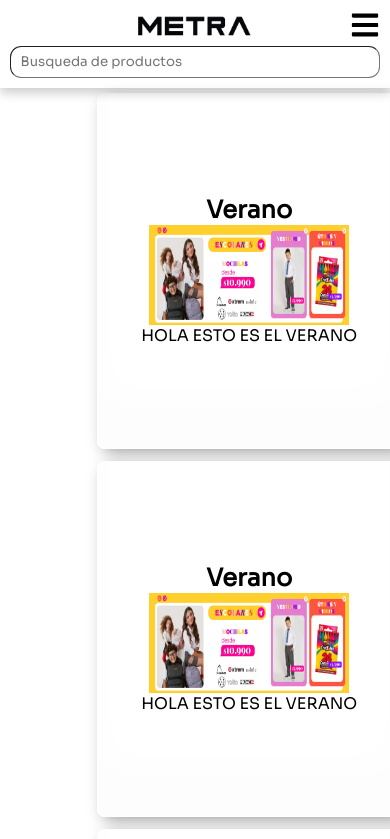
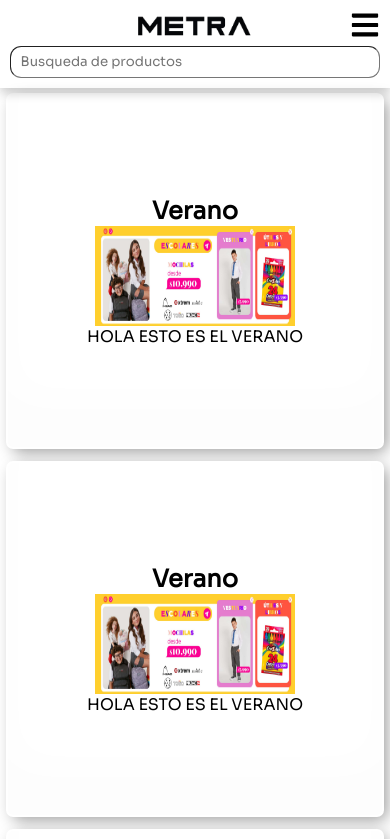
Before and after one commit to imanuel96i/react-full-stack, a React (Create React App) app: page /Products in a window 390 px wide. Shown: the top 839 px of the page. Built offline with nearby package versions, Linux system fonts and the light colour scheme.

Commit message:
Fix Left Nav products 2.0

```diff
--- a/src/components/css/Products.sass
+++ b/src/components/css/Products.sass
@@ -18,8 +18,9 @@
 
 @media screen and (max-width: 63rem)
     .LeftNav
-        opacity: 0
-
+        display: none
+    .ContainerProducts
+        grid-template-columns: 1fr
 .Cardp
     background-color: white
     padding: 15px
```
